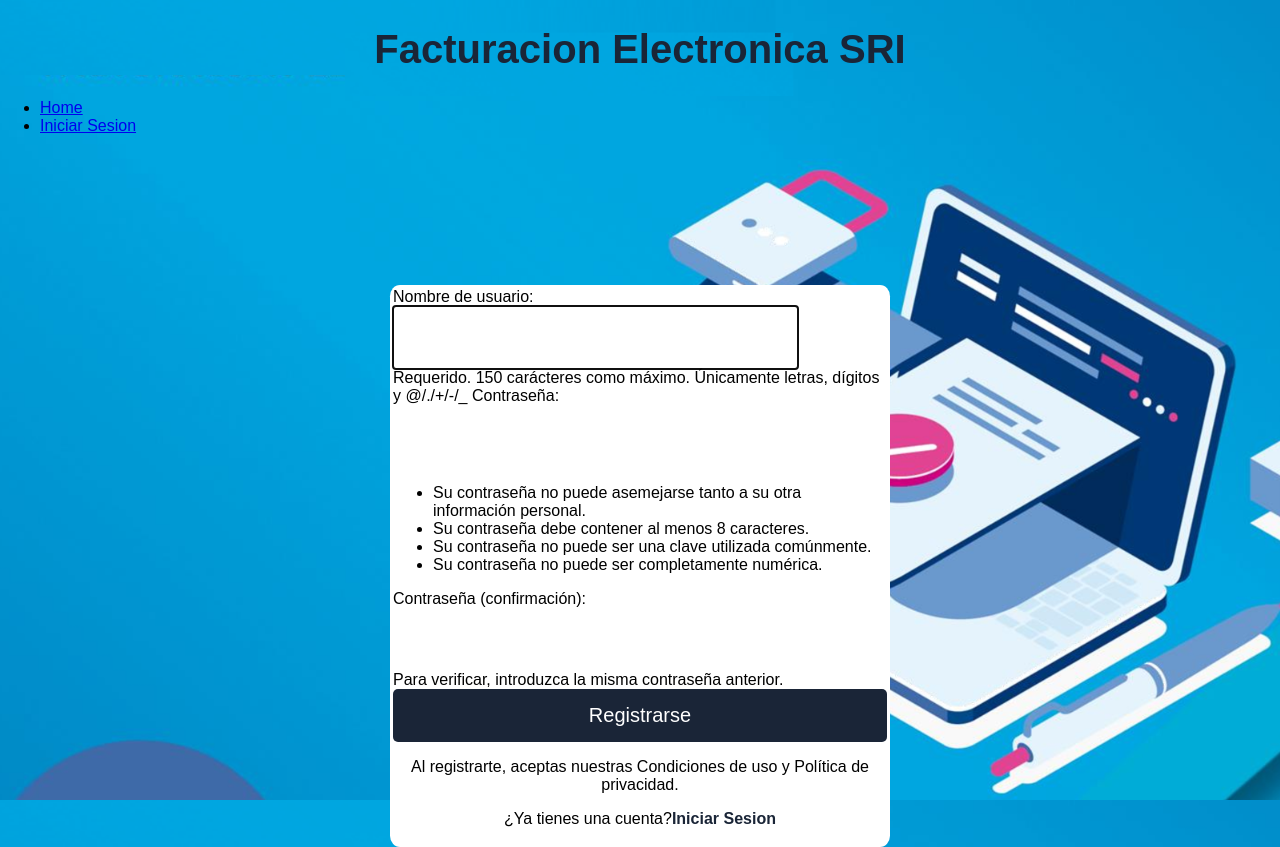
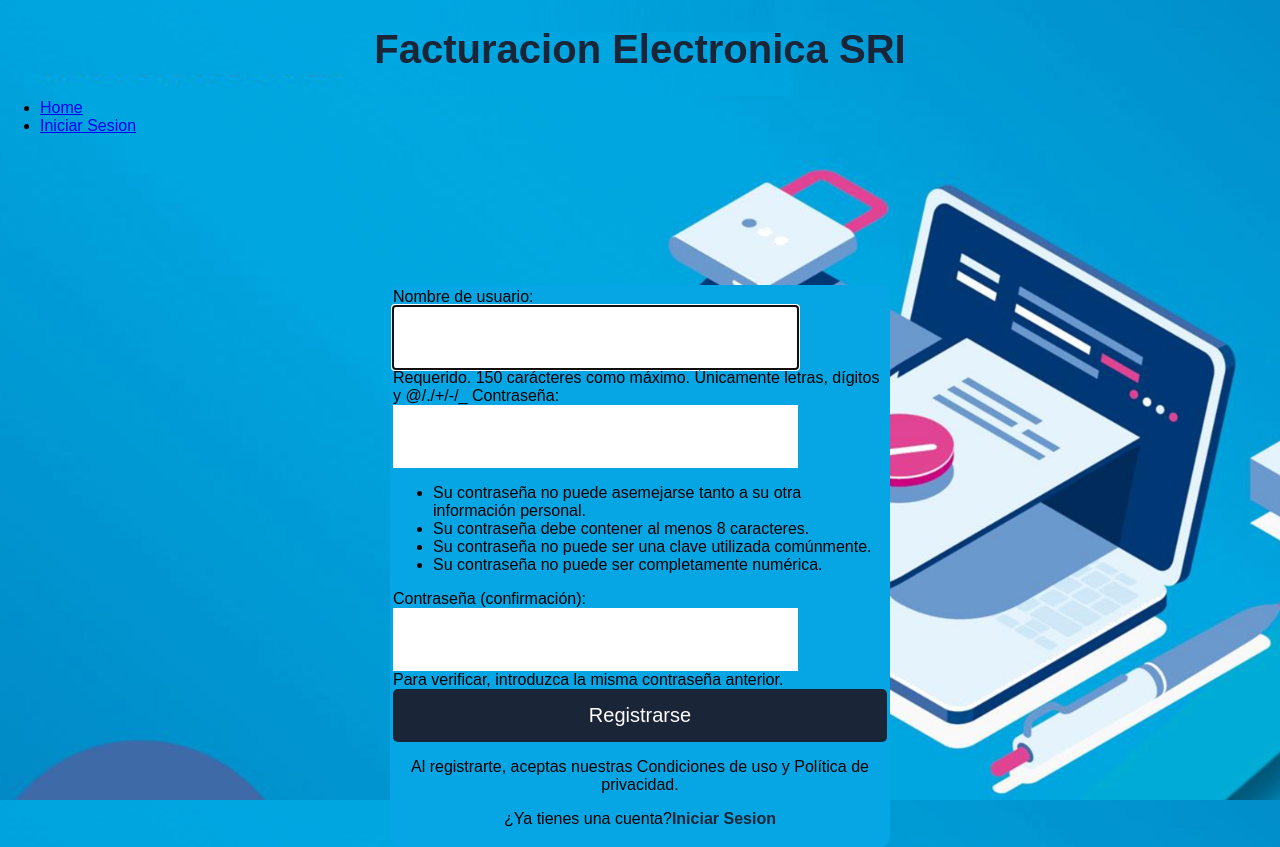
Before and after one commit to DiegoCedeno12/Facturacion-Electronica-SRI, a Django app: page /registrar/ in a window 1280 px wide. Run offline with Django 3.2, Linux system fonts and the light colour scheme; some libraries are stand-ins or nearby versions.

Commit message:
Proyecto añadido Facturacion

```diff
--- a/Facturacion/core/static/core/css/estilos.css
+++ b/Facturacion/core/static/core/css/estilos.css
@@ -13,7 +13,7 @@
     padding: 15px;
 }
 .formulario{
-    background: #fff;
+    background: rgb(6, 165, 228);
     margin-top: 150px;
     padding: 3px;
 }
```
